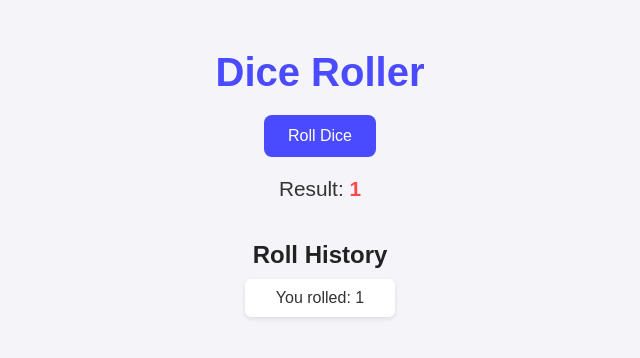
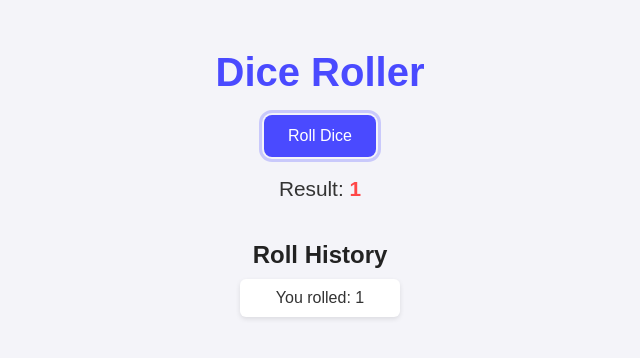
Before and after one commit to Vanshika-sketch/JavaScript-Learning, a plain HTML site: page Practice Project/Dice Roller Game/index.html in a window 1280 px wide. Both pictures are taken after a click on the button "Roll Dice". Shown: the full height of the page, 320-960 px from the left. Drawn offline with Linux system fonts and the light colour scheme.

Commit message:
fixed CSS

```diff
--- a/Practice Project/Dice Roller Game/style.css
+++ b/Practice Project/Dice Roller Game/style.css
@@ -1,58 +1,79 @@
-/* reset/base */
-*{
-    box-sizing:border-box;
-    margin :0;
-    padding: 0;
-    box-sizing : border-box;
-    font-family:'Poppins',sans-serif;
+/* ========== Reset / Base ========== */
+* {
+  margin: 0;
+  padding: 0;
+  box-sizing: border-box;
+  font-family: 'Poppins', sans-serif;
 }
-/* body Styling */
+
+/* ========== Body Styling ========== */
 body {
-    background: #f4f4f9;
-    color : #333;
-    text-align: center;
-    padding:50px;
+  background: #f4f4f9;
+  color: #333;
+  text-align: center;
+  padding: 50px;
 }
-/* Heading */
 
+/* ========== Heading ========== */
 h1 {
-    font-size:2.5rem;
-    color:#4A4AFF;
-    margin-bottom:20px;
+  font-size: 2.5rem;
+  color: #4a4aff;
+  margin-bottom: 20px;
 }
-/* Button Styling */
 
+/* ========== Button Styling ========== */
 button {
-  background-color: #4A4AFF;
+  background-color: #4a4aff;
   color: white;
   border: none;
   padding: 12px 24px;
   font-size: 1rem;
   border-radius: 8px;
   cursor: pointer;
-  transition: 0.3s;
+  transition: 0.3s ease;
 }
-/*
-Button Hover */
 
 button:hover {
   background-color: #3737e6;
   transform: scale(1.05);
 }
-/* Result Text */
+
+button:focus {
+  outline: 3px solid rgba(74, 74, 255, 0.25);
+  outline-offset: 2px;
+}
+
+/* ========== Result ========== */
 p {
   margin-top: 20px;
   font-size: 1.3rem;
 }
-span#result {
+
+#result {
   font-weight: bold;
   color: #ff4747;
+  display: inline-block;
 }
-/* History Section */
+
+/* ========== Shake Animation ========== */
+@keyframes rollShake {
+  0% { transform: rotate(0deg) scale(1); }
+  25% { transform: rotate(-10deg) scale(0.95); }
+  50% { transform: rotate(10deg) scale(1.05); }
+  75% { transform: rotate(-5deg) scale(1); }
+  100% { transform: rotate(0deg) scale(1); }
+}
+
+#result.shake {
+  animation: rollShake 0.4s cubic-bezier(.2,.9,.3,1);
+}
+
+/* ========== History Section ========== */
 h2 {
   margin-top: 40px;
   color: #222;
 }
+
 ul {
   list-style: none;
   margin-top: 10px;
@@ -62,10 +83,10 @@ li {
   background: white;
   margin: 5px auto;
   padding: 10px;
-  width: 150px;
+  width: 160px;
   border-radius: 6px;
   box-shadow: 0 2px 5px rgba(0,0,0,0.1);
-  transition: 0.2s;
+  transition: background 0.2s;
 }
 
 li:hover {
```
